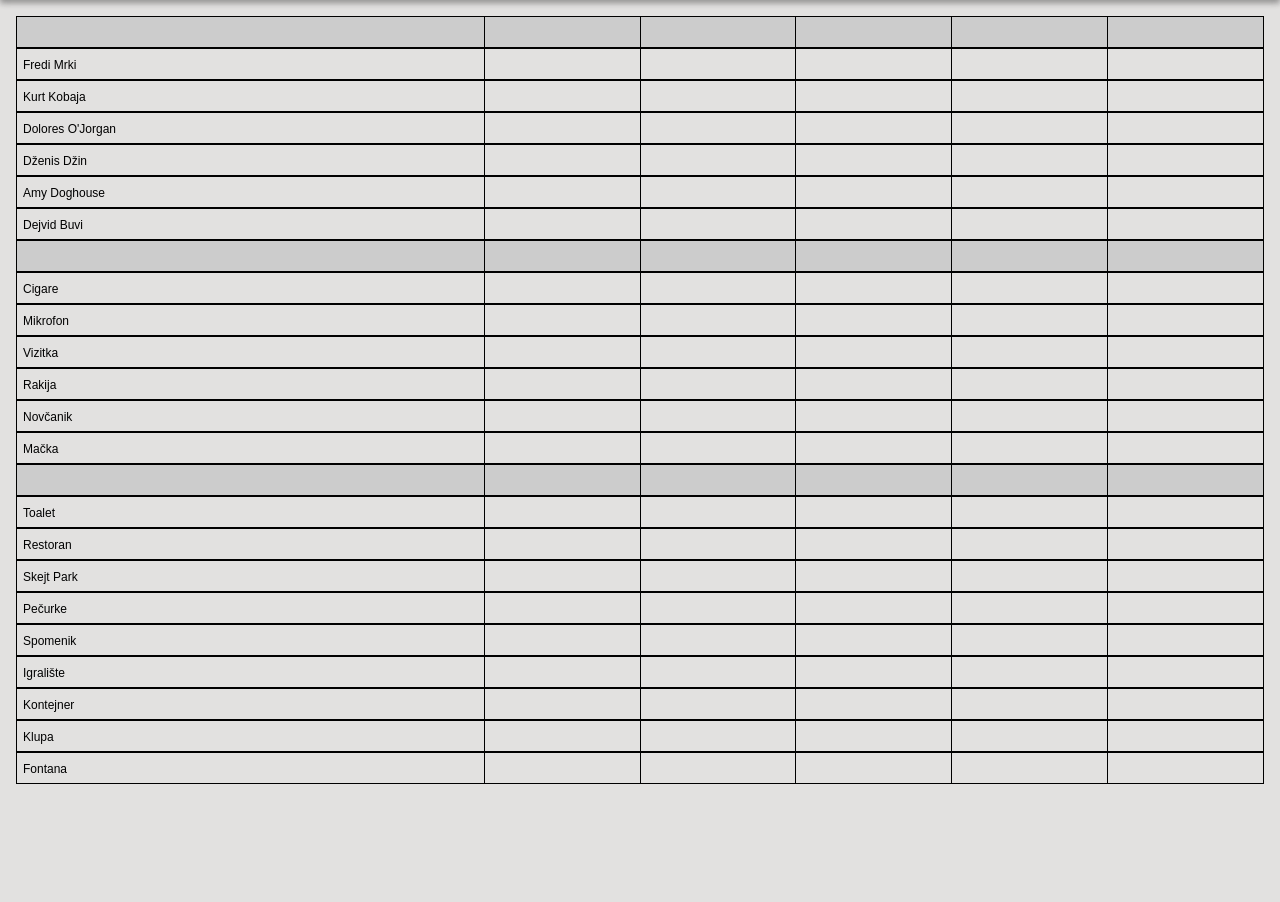
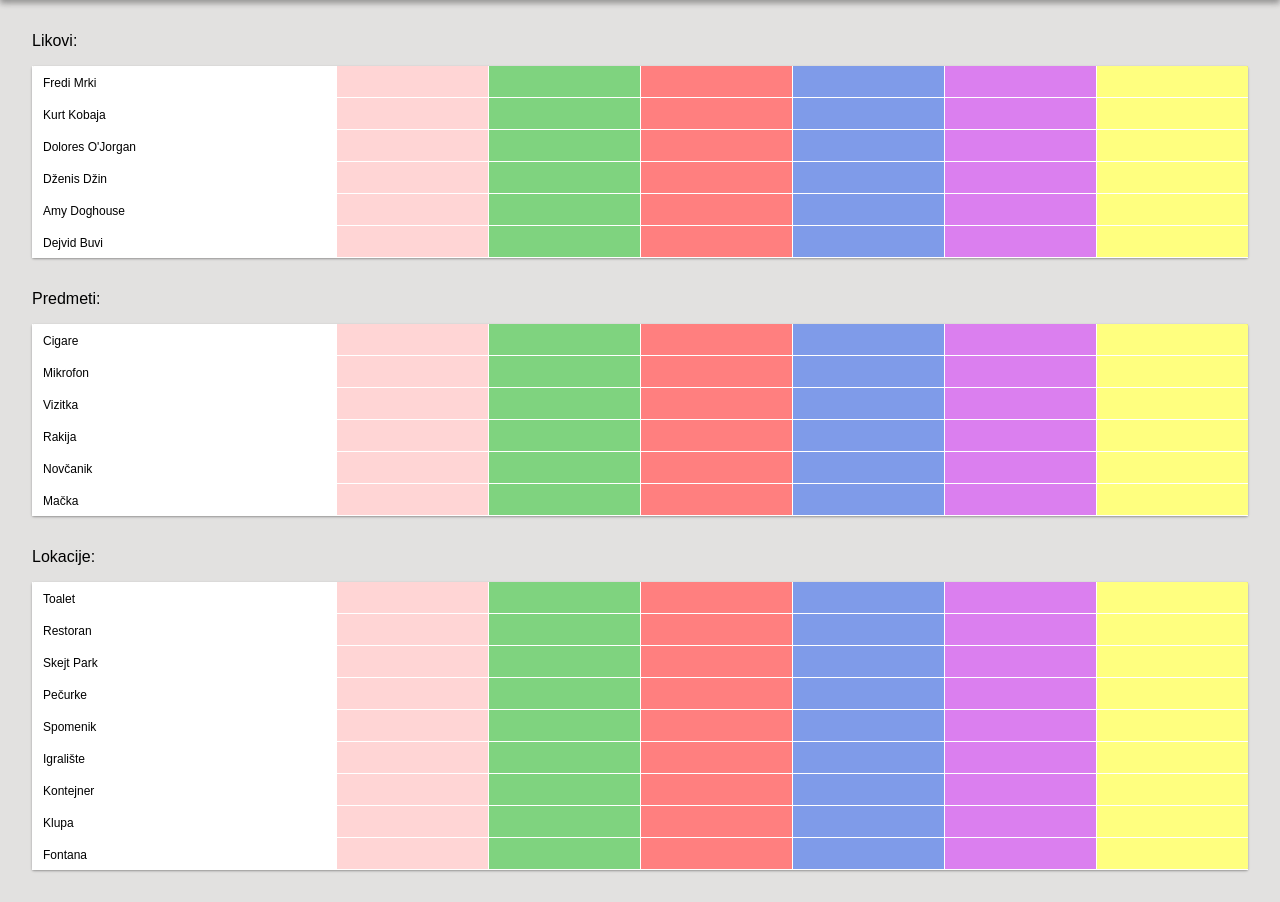
Before and after one commit to thephabulousphantom/thephabulousphantom.github.io, a PHP site: page / in a window 1280 px wide. Shown: the part 64-966 px from the top of the page. Run offline with PHP 8.4, Linux system fonts and the light colour scheme.

Commit message:
Rough checks

```diff
--- a/kB.Njuskalo/templates/game.css
+++ b/kB.Njuskalo/templates/game.css
@@ -63,43 +63,129 @@
     overflow-y: auto;
 }
 
+#gameContainer #content .label {
+
+    color: #000;
+    margin-left: 16px;
+    margin-top: 16px;
+    margin-bottom: -16px;
+}
+
+#gameContainer #content .card {
+
+    background: #fff;
+    border-radius: 2px;
+    display: inline-block;
+    margin: 1rem;
+    position: relative;
+    width: calc(100% - 32px);
+
+    box-shadow: 0 1px 3px rgba(0,0,0,0.12), 0 1px 2px rgba(0,0,0,0.24);
+    transition: all 0.3s cubic-bezier(.25,.8,.25,1);
+}
+
 #gameContainer #content .row {
 
-    display: flex;
+    display: block;
+    overflow: hidden;
     height: 32px;
-    border-bottom: solid 1px #000;
-    border-right: solid 1px #000;
+    border-bottom: solid 1px rgba(255, 255, 255, 1);
     font-size: 12px;
-}
-
-#gameContainer #content .heading.row {
-
-    background: #ccc;
 }
 
 #gameContainer #content .cell {
 
-    display:flex;
-    align-items: center;
+    display: inline-block;
+    text-align: center;
+    vertical-align: bottom;
     width: 12.5%;
     height: 32px;
-    border-top: solid 1px #000;
-    border-left: solid 1px #000;
-    padding: 6px;
+    border-left: solid 1px rgba(255, 255, 255, 1);
     color: #000;
+    padding: 10px;
+}
+
+#gameContainer #content .cell .icon {
+
+    background-image: url("../gfx/njuskalo-tiles.png");
+    display: inline-block;
+    vertical-align: text-bottom;
+    width: 32px;
+    height: 32px;
+    background-repeat: no-repeat;
+    background-size: 128px 32px;
+    background-position: 0px 0px;
+}
+
+#gameContainer #content .clickable.cell {
+
+    padding: 0px;
+}
+
+#gameContainer #content .clickable.cell .icon.icon0 {
+
+    background-position: 0px 0px;
+}
+
+#gameContainer #content .clickable.cell .icon.icon1 {
+
+    background-position: -32px 0px;
+}
+
+#gameContainer #content .clickable.cell .icon.icon2 {
+
+    background-position: -64px 0px;
+}
+
+#gameContainer #content .clickable.cell .icon.icon3 {
+
+    background-position: -96px 0px;
+}
+
+#gameContainer #content .cell:nth-child(2) {
+
+    background-color: rgba(255, 171, 171, 0.5);
+}
+
+#gameContainer #content .cell:nth-child(3) {
+
+    background-color: rgba(0, 168, 0, 0.5);
+}
+
+#gameContainer #content .cell:nth-child(4) {
+
+    background-color: rgba(255, 0, 0, 0.5);
+}
+
+#gameContainer #content .cell:nth-child(5) {
+
+    background-color: rgba(0, 56, 212, 0.5);
+}
+
+#gameContainer #content .cell:nth-child(6) {
+
+    background-color: rgba(184, 0, 224, 0.5);
+}
+
+#gameContainer #content .cell:nth-child(7) {
+
+    background-color: rgba(255, 255, 0, 0.5);
 }
 
 #gameContainer #content .double.cell {
 
+    text-align: left;
     width: 25%;
 }
 
 #gameContainer #content .tripple.cell {
 
+    text-align: left;
     width: 37.5%;
 }
 
 #gameContainer #content .quadruple.cell {
 
+    text-align: left;
     width: 50%;
 }
--- a/kB.Njuskalo/templates/game.handlebars
+++ b/kB.Njuskalo/templates/game.handlebars
@@ -4,28 +4,37 @@
     </div>
 </div>
 <div id="content">
-    <div class="heading row"><div class="tripple cell"></div><div class="cell"></div><div class="cell"></div><div class="cell"></div><div class="cell"></div><div class="cell"></div></div>
-    <div class="row"><div class="tripple cell">Fredi Mrki</div><div class="cell"></div><div class="cell"></div><div class="cell"></div><div class="cell"></div><div class="cell"></div></div>
-    <div class="row"><div class="tripple cell">Kurt Kobaja</div><div class="cell"></div><div class="cell"></div><div class="cell"></div><div class="cell"></div><div class="cell"></div></div>
-    <div class="row"><div class="tripple cell">Dolores O'Jorgan</div><div class="cell"></div><div class="cell"></div><div class="cell"></div><div class="cell"></div><div class="cell"></div></div>
-    <div class="row"><div class="tripple cell">Dženis Džin</div><div class="cell"></div><div class="cell"></div><div class="cell"></div><div class="cell"></div><div class="cell"></div></div>
-    <div class="row"><div class="tripple cell">Amy Doghouse</div><div class="cell"></div><div class="cell"></div><div class="cell"></div><div class="cell"></div><div class="cell"></div></div>
-    <div class="row"><div class="tripple cell">Dejvid Buvi</div><div class="cell"></div><div class="cell"></div><div class="cell"></div><div class="cell"></div><div class="cell"></div></div>
-    <div class="heading row"><div class="tripple cell"></div><div class="cell"></div><div class="cell"></div><div class="cell"></div><div class="cell"></div><div class="cell"></div></div>
-    <div class="row"><div class="tripple cell">Cigare</div><div class="cell"></div><div class="cell"></div><div class="cell"></div><div class="cell"></div><div class="cell"></div></div>
-    <div class="row"><div class="tripple cell">Mikrofon</div><div class="cell"></div><div class="cell"></div><div class="cell"></div><div class="cell"></div><div class="cell"></div></div>
-    <div class="row"><div class="tripple cell">Vizitka</div><div class="cell"></div><div class="cell"></div><div class="cell"></div><div class="cell"></div><div class="cell"></div></div>
-    <div class="row"><div class="tripple cell">Rakija</div><div class="cell"></div><div class="cell"></div><div class="cell"></div><div class="cell"></div><div class="cell"></div></div>
-    <div class="row"><div class="tripple cell">Novčanik</div><div class="cell"></div><div class="cell"></div><div class="cell"></div><div class="cell"></div><div class="cell"></div></div>
-    <div class="row"><div class="tripple cell">Mačka</div><div class="cell"></div><div class="cell"></div><div class="cell"></div><div class="cell"></div><div class="cell"></div></div>
-    <div class="heading row"><div class="tripple cell"></div><div class="cell"></div><div class="cell"></div><div class="cell"></div><div class="cell"></div><div class="cell"></div></div>
-    <div class="row"><div class="tripple cell">Toalet</div><div class="cell"></div><div class="cell"></div><div class="cell"></div><div class="cell"></div><div class="cell"></div></div>
-    <div class="row"><div class="tripple cell">Restoran</div><div class="cell"></div><div class="cell"></div><div class="cell"></div><div class="cell"></div><div class="cell"></div></div>
-    <div class="row"><div class="tripple cell">Skejt Park</div><div class="cell"></div><div class="cell"></div><div class="cell"></div><div class="cell"></div><div class="cell"></div></div>
-    <div class="row"><div class="tripple cell">Pečurke</div><div class="cell"></div><div class="cell"></div><div class="cell"></div><div class="cell"></div><div class="cell"></div></div>
-    <div class="row"><div class="tripple cell">Spomenik</div><div class="cell"></div><div class="cell"></div><div class="cell"></div><div class="cell"></div><div class="cell"></div></div>
-    <div class="row"><div class="tripple cell">Igralište</div><div class="cell"></div><div class="cell"></div><div class="cell"></div><div class="cell"></div><div class="cell"></div></div>
-    <div class="row"><div class="tripple cell">Kontejner</div><div class="cell"></div><div class="cell"></div><div class="cell"></div><div class="cell"></div><div class="cell"></div></div>
-    <div class="row"><div class="tripple cell">Klupa</div><div class="cell"></div><div class="cell"></div><div class="cell"></div><div class="cell"></div><div class="cell"></div></div>
-    <div class="row"><div class="tripple cell">Fontana</div><div class="cell"></div><div class="cell"></div><div class="cell"></div><div class="cell"></div><div class="cell"></div></div>
+
+    <div class="label">Likovi:</div>
+    <div class="card">
+        <div class="row"><div class="double cell">Fredi Mrki</div><div class="clickable cell"></div><div class="clickable cell"></div><div class="clickable cell"></div><div class="clickable cell"></div><div class="clickable cell"></div><div class="clickable cell"></div></div>
+        <div class="row"><div class="double cell">Kurt Kobaja</div><div class="clickable cell"></div><div class="clickable cell"></div><div class="clickable cell"></div><div class="clickable cell"></div><div class="clickable cell"></div><div class="clickable cell"></div></div>
+        <div class="row"><div class="double cell">Dolores O'Jorgan</div><div class="clickable cell"></div><div class="clickable cell"></div><div class="clickable cell"></div><div class="clickable cell"></div><div class="clickable cell"></div><div class="clickable cell"></div></div>
+        <div class="row"><div class="double cell">Dženis Džin</div><div class="clickable cell"></div><div class="clickable cell"></div><div class="clickable cell"></div><div class="clickable cell"></div><div class="clickable cell"></div><div class="clickable cell"></div></div>
+        <div class="row"><div class="double cell">Amy Doghouse</div><div class="clickable cell"></div><div class="clickable cell"></div><div class="clickable cell"></div><div class="clickable cell"></div><div class="clickable cell"></div><div class="clickable cell"></div></div>
+        <div class="row"><div class="double cell">Dejvid Buvi</div><div class="clickable cell"></div><div class="clickable cell"></div><div class="clickable cell"></div><div class="clickable cell"></div><div class="clickable cell"></div><div class="clickable cell"></div></div>
+    </div>
+
+    <div class="label">Predmeti:</div>
+    <div class="card">
+        <div class="row"><div class="double cell">Cigare</div><div class="clickable cell"></div><div class="clickable cell"></div><div class="clickable cell"></div><div class="clickable cell"></div><div class="clickable cell"></div><div class="clickable cell"></div></div>
+        <div class="row"><div class="double cell">Mikrofon</div><div class="clickable cell"></div><div class="clickable cell"></div><div class="clickable cell"></div><div class="clickable cell"></div><div class="clickable cell"></div><div class="clickable cell"></div></div>
+        <div class="row"><div class="double cell">Vizitka</div><div class="clickable cell"></div><div class="clickable cell"></div><div class="clickable cell"></div><div class="clickable cell"></div><div class="clickable cell"></div><div class="clickable cell"></div></div>
+        <div class="row"><div class="double cell">Rakija</div><div class="clickable cell"></div><div class="clickable cell"></div><div class="clickable cell"></div><div class="clickable cell"></div><div class="clickable cell"></div><div class="clickable cell"></div></div>
+        <div class="row"><div class="double cell">Novčanik</div><div class="clickable cell"></div><div class="clickable cell"></div><div class="clickable cell"></div><div class="clickable cell"></div><div class="clickable cell"></div><div class="clickable cell"></div></div>
+        <div class="row"><div class="double cell">Mačka</div><div class="clickable cell"></div><div class="clickable cell"></div><div class="clickable cell"></div><div class="clickable cell"></div><div class="clickable cell"></div><div class="clickable cell"></div></div>
+    </div>
+
+    <div class="label">Lokacije:</div>
+    <div class="card">
+        <div class="row"><div class="double cell">Toalet</div><div class="clickable cell"></div><div class="clickable cell"></div><div class="clickable cell"></div><div class="clickable cell"></div><div class="clickable cell"></div><div class="clickable cell"></div></div>
+        <div class="row"><div class="double cell">Restoran</div><div class="clickable cell"></div><div class="clickable cell"></div><div class="clickable cell"></div><div class="clickable cell"></div><div class="clickable cell"></div><div class="clickable cell"></div></div>
+        <div class="row"><div class="double cell">Skejt Park</div><div class="clickable cell"></div><div class="clickable cell"></div><div class="clickable cell"></div><div class="clickable cell"></div><div class="clickable cell"></div><div class="clickable cell"></div></div>
+        <div class="row"><div class="double cell">Pečurke</div><div class="clickable cell"></div><div class="clickable cell"></div><div class="clickable cell"></div><div class="clickable cell"></div><div class="clickable cell"></div><div class="clickable cell"></div></div>
+        <div class="row"><div class="double cell">Spomenik</div><div class="clickable cell"></div><div class="clickable cell"></div><div class="clickable cell"></div><div class="clickable cell"></div><div class="clickable cell"></div><div class="clickable cell"></div></div>
+        <div class="row"><div class="double cell">Igralište</div><div class="clickable cell"></div><div class="clickable cell"></div><div class="clickable cell"></div><div class="clickable cell"></div><div class="clickable cell"></div><div class="clickable cell"></div></div>
+        <div class="row"><div class="double cell">Kontejner</div><div class="clickable cell"></div><div class="clickable cell"></div><div class="clickable cell"></div><div class="clickable cell"></div><div class="clickable cell"></div><div class="clickable cell"></div></div>
+        <div class="row"><div class="double cell">Klupa</div><div class="clickable cell"></div><div class="clickable cell"></div><div class="clickable cell"></div><div class="clickable cell"></div><div class="clickable cell"></div><div class="clickable cell"></div></div>
+        <div class="row"><div class="double cell">Fontana</div><div class="clickable cell"></div><div class="clickable cell"></div><div class="clickable cell"></div><div class="clickable cell"></div><div class="clickable cell"></div><div class="clickable cell"></div></div>
+    </div>
 </div>
```
Also changed, not shown: kB.Njuskalo/templates/game.js (+27 -0 lines), kB.Njuskalo/gfx/njuskalo-tiles.png, 1 other file.
